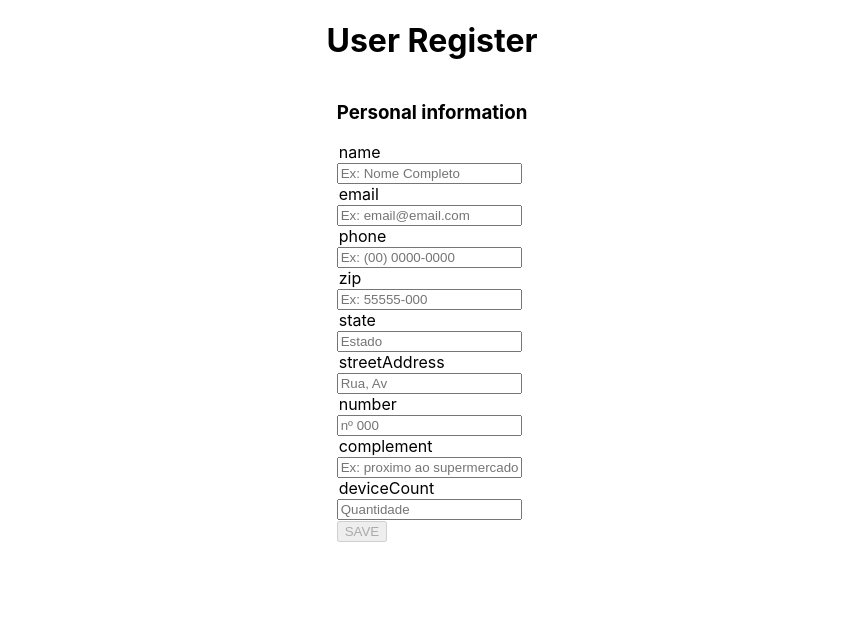
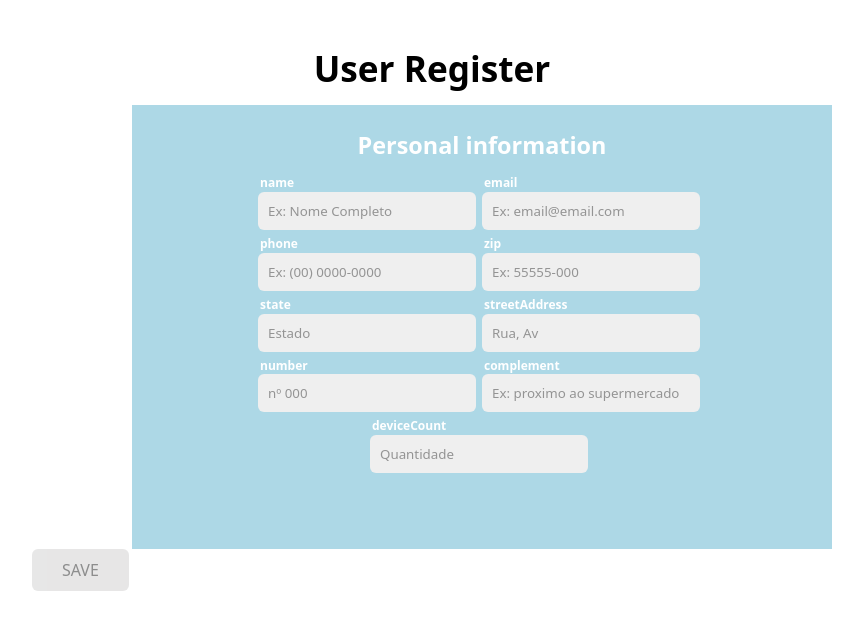
Before and after one commit to brenomorais-ti/doacao-computatores, a Next.js app: page / in a window 1280 px wide. Shown: the top 630 px of the page, without its empty margins (208-1071 px from the left). Built offline with nearby package versions, Linux system fonts and the light colour scheme.

Commit message:
save styled

```diff
--- a/package.json
+++ b/package.json
@@ -9,10 +9,10 @@
 		"lint": "eslint src"
 	},
 	"dependencies": {
-		"bootstrap": "5.1.3",
+		"bootstrap": "^4.6.0",
 		"next": "latest",
 		"react": "^17.0.2",
-		"react-bootstrap": "^2.0.4",
+		"react-bootstrap": "^2.4.0",
 		"react-dom": "^17.0.2",
 		"react-hook-form": "^7.34.0",
 		"react-is": "^17.0.2",
@@ -21,7 +21,7 @@
 		"redux": "^4.1.2",
 		"redux-thunk": "^2.4.1",
 		"sass": "^1.45.1",
-		"styled-components": "^5.2.3",
+		"styled-components": "^5.3.5",
 		"yup": "^0.32.11"
 	},
 	"devDependencies": {
--- a/src/components/DeviceFields/index.jsx
+++ b/src/components/DeviceFields/index.jsx
@@ -1,14 +1,21 @@
-import styles from '../../styles/Home.module.css'
+import * as C from './styled'
 import Input from '../Input';
 
+
 const DeviceFields = (props) => {
+  return (
+    <C.AreaFotm>
+      <div className='container'>
+        <div className='title'>
+          <h3>Personal information</h3>
+        </div>
 
-    return (
-    <section className={styles.inputGroup}>
-      <h3>Especificações</h3>
-      <Input errors={props.errors} register={props.register} label={props.props} required type="email" placeholder="exemple@exemple.com"/>
-      <Input errors={props.errors} register={props.register} label={props.props1} required type="tel" placeholder="(00) 0.0000-0000"/>
-    </section>
+        <div className='form'>
+          <Input errors={props.errors} register={props.register} label={props.props} required type="email" placeholder="exemple@exemple.com"/>
+          <Input errors={props.errors} register={props.register} label={props.props1} required type="tel" placeholder="(00) 0.0000-0000"/>
+        </div>
+      </div>
+    </C.AreaFotm>
   )
 }
   export default DeviceFields
--- /dev/null
+++ b/src/components/DeviceFields/styled.js
@@ -0,0 +1,32 @@
+import styled from "styled-components"
+
+export const AreaFotm = styled.div`
+
+    position: relative;
+    padding-left: 100px;
+
+    .container{
+        display: flex;
+        justify-content: center;
+        background-color: LightBlue;
+        font-size: 10pt;
+        font-weight: bold;
+        color: white;
+    }
+
+    .title{
+        position: absolute;
+        font-size: 15pt;
+    }
+
+    h3{
+        color: white;
+    }
+
+    .form{
+        padding: 10%;
+        display: flex;
+        justify-content: center ;
+        flex-wrap: wrap;
+    }
+`;
--- a/src/components/Navigation/index.jsx
+++ /dev/null
@@ -1,44 +0,0 @@
-import styles from '../../styles/Home.module.css'
-
-const rightArrow = "https://ik.imagekit.io/lrjseyuxi3m/youtube/Form/next-arrow_1pmaQTqF3.svg?updatedAt=1634410703345"
-const leftArrow  = "https://ik.imagekit.io/lrjseyuxi3m/youtube/Form/back-arrow_ZBmeHiBP3.svg?updatedAt=1634410703363"
-
-const Navigation = ({step, fieldGroups, isValid, setStep}) =>(
-    <section className={styles.navigationControls}>
-        {
-        step === fieldGroups.length-1 &&
-        <button
-            type="submit"
-            className={styles.submitButton}
-            disabled={!isValid}
-        >
-            SAVE
-        </button>
-        }
-        {
-        step < fieldGroups.length-1 &&
-        <button
-            type="button"
-            className={styles.nextButton}
-            disabled={!isValid}
-            onClick={()=>{setStep(step+1)}}
-        >
-            <img src={rightArrow}/>
-            NEXT
-        </button>
-        }
-        {
-        step > 0 &&
-        <button
-            type="button"
-            className={styles.backButton}
-            onClick={()=>{setStep(step-1)}}
-        >
-            <img src={leftArrow}/>
-            BACK
-        </button>
-        }
-    </section>
-  )
-
-  export default Navigation
--- a/src/components/PersonFields/index.jsx
+++ b/src/components/PersonFields/index.jsx
@@ -1,20 +1,28 @@
-import styles from '../../styles/Home.module.css'
+import * as C from './styled'
 import Input from '../Input';
+
 
 const PersonFields = ({register, errors}) =>{
   return(
-    <section className={styles.inputGroup}>
-      <h3>Personal information</h3>
-      <Input errors={errors} register={register} label="name" required type="text" placeholder="Ex: Nome Completo"/>
-      <Input errors={errors} register={register} label="email" required type="email" placeholder="Ex: email@email.com"/>
-      <Input errors={errors} register={register} label="phone" required type="tel" placeholder="Ex: (00) 0000-0000"/>
-      <Input errors={errors} register={register} label="zip" required type="text" placeholder="Ex: 55555-000"/>
-      <Input errors={errors} register={register} label="state" required type="text" placeholder="Estado"/>
-      <Input errors={errors} register={register} label="streetAddress" required type="text" placeholder="Rua, Av"/>
-      <Input errors={errors} register={register} label="number" required type="text" placeholder="nº 000"/>
-      <Input errors={errors} register={register} label="complement" required type="text" placeholder="Ex: proximo ao supermercado"/>
-      <Input errors={errors} register={register} label="deviceCount" required type="text" placeholder="Quantidade" />
-    </section>
+    <C.AreaFotm>
+      <div className='container'>
+        <div className='title'>
+          <h3>Personal information</h3>
+        </div>
+
+        <div className='form'>
+          <Input id='input' errors={errors} register={register} label="name" required type="text" placeholder="Ex: Nome Completo"/>
+          <Input id='input' errors={errors} register={register} label="email" required type="email" placeholder="Ex: email@email.com"/>
+          <Input id='input' errors={errors} register={register} label="phone" required type="tel" placeholder="Ex: (00) 0000-0000"/>
+          <Input id='input' errors={errors} register={register} label="zip" required type="text" placeholder="Ex: 55555-000"/>
+          <Input id='input' errors={errors} register={register} label="state" required type="text" placeholder="Estado"/>
+          <Input id='input' errors={errors} register={register} label="streetAddress" required type="text" placeholder="Rua, Av"/>
+          <Input id='input' errors={errors} register={register} label="number" required type="text" placeholder="nº 000"/>
+          <Input id='input' errors={errors} register={register} label="complement" required type="text" placeholder="Ex: proximo ao supermercado"/>
+          <Input id='input' errors={errors} register={register} label="deviceCount" required type="text" placeholder="Quantidade" />
+        </div>
+      </div>
+    </C.AreaFotm>
   )
 }
 
--- /dev/null
+++ b/src/components/PersonFields/styled.js
@@ -0,0 +1,32 @@
+import styled from "styled-components"
+
+export const AreaFotm = styled.div`
+
+    position: relative;
+    padding-left: 100px;
+
+    .container{
+        display: flex;
+        justify-content: center;
+        background-color: LightBlue;
+        font-size: 10pt;
+        font-weight: bold;
+        color: white;
+    }
+
+    .title{
+        position: absolute;
+        font-size: 15pt;
+    }
+
+    h3{
+        color: white;
+    }
+
+    .form{
+        padding: 10%;
+        display: flex;
+        justify-content: center ;
+        flex-wrap: wrap;
+    }
+`;
--- a/src/pages/index.js
+++ b/src/pages/index.js
@@ -2,10 +2,10 @@ import Head from 'next/head'
 import styles from '../styles/Home.module.css'
 import { useForm } from 'react-hook-form'
 import { useState } from 'react';
-import Input from '../components/Input/index'
-import Navigation from '../components/Navigation/index';
 import PersonFields from '../components/PersonFields';
 import DeviceFields from '../components/DeviceFields';
+<link rel="stylesheet" href="https://cdn.jsdelivr.net/npm/water.css@2/out/water.css"></link>
+
 
 export default function Home() {
 
@@ -25,9 +25,7 @@ export default function Home() {
   function PutANumber(props) {
     return (
       <div>
-
         <DeviceFields errors={errors} register={register} props={props.teste} props1={props.teste2}/>
-
       </div>
     )
   }
@@ -40,6 +38,7 @@ export default function Home() {
     <div>
       <Head>
         <title>Multi part form | React/Next.js</title>
+        <link rel="stylesheet" href="https://cdn.jsdelivr.net/npm/water.css@2/out/water.css"></link>
         <meta name="description" content="Generated by create next app" />
         <link rel="icon" href="/favicon.ico" />
       </Head>
@@ -50,6 +49,9 @@ export default function Home() {
 
         <form className={styles.form} onSubmit={handleSubmit(onSubmit)}>
           <PersonFields errors={errors} register={register}/>
+          {Array.from({length: getValues('deviceCount')}).map((_, index) => (
+              <PutANumber teste={a + n} teste2={b + n} n={n++} key={index} />
+            ))}
 
           <button
             type="submit"
@@ -60,14 +62,9 @@ export default function Home() {
           </button>
 
         </form>
-          <div>
-          {Array.from({length: getValues('deviceCount')}).map((_, index) => (
-              <PutANumber teste={a + n} teste2={b + n} n={n++} key={index} />
-            ))}
-          </div>
+
 
       </main>
-
     </div>
   )
 }
```
Also changed, not shown: 1 other file (tests, documents, lock files or other folders). Lines whose indentation alone changed are shown as unchanged.
